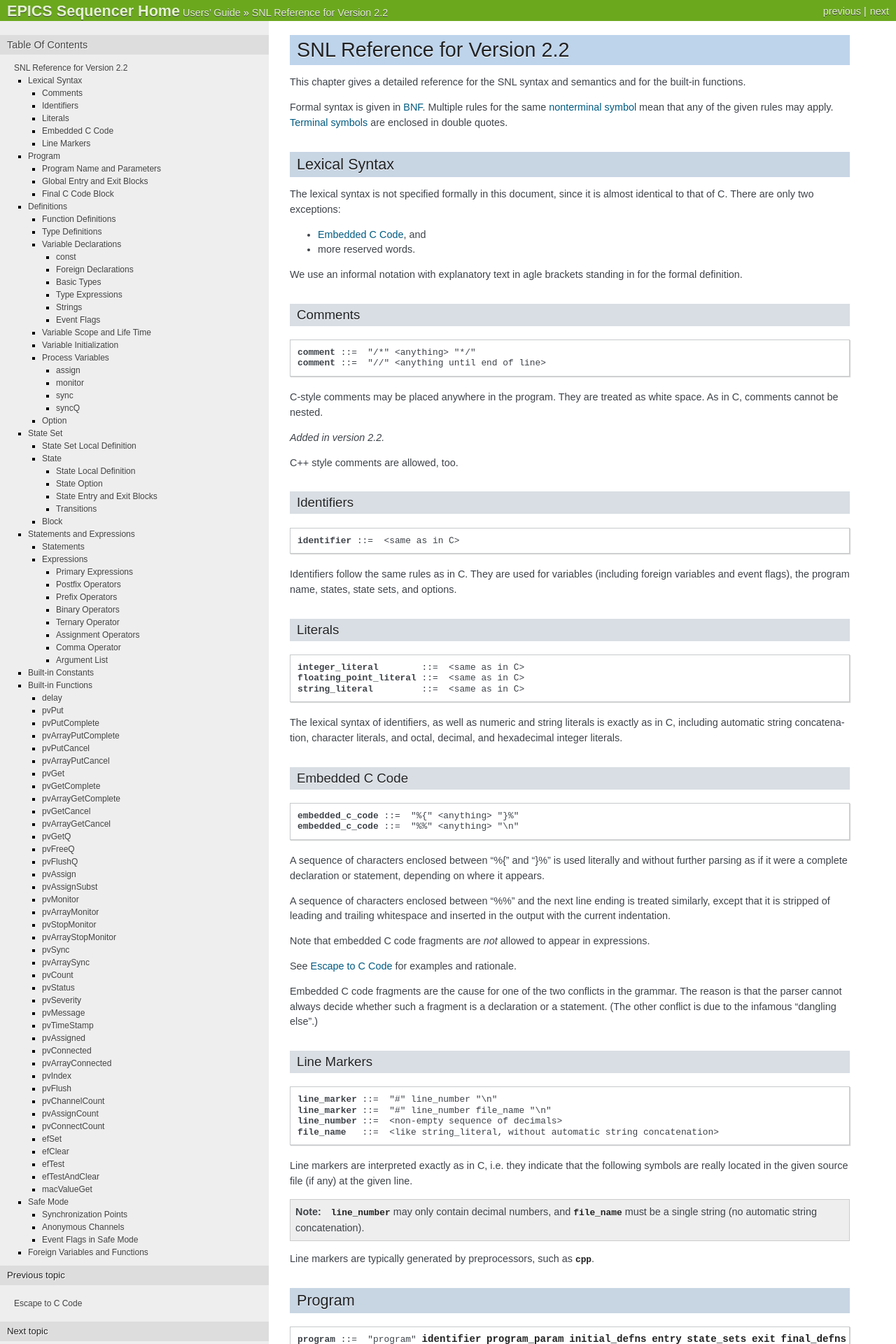
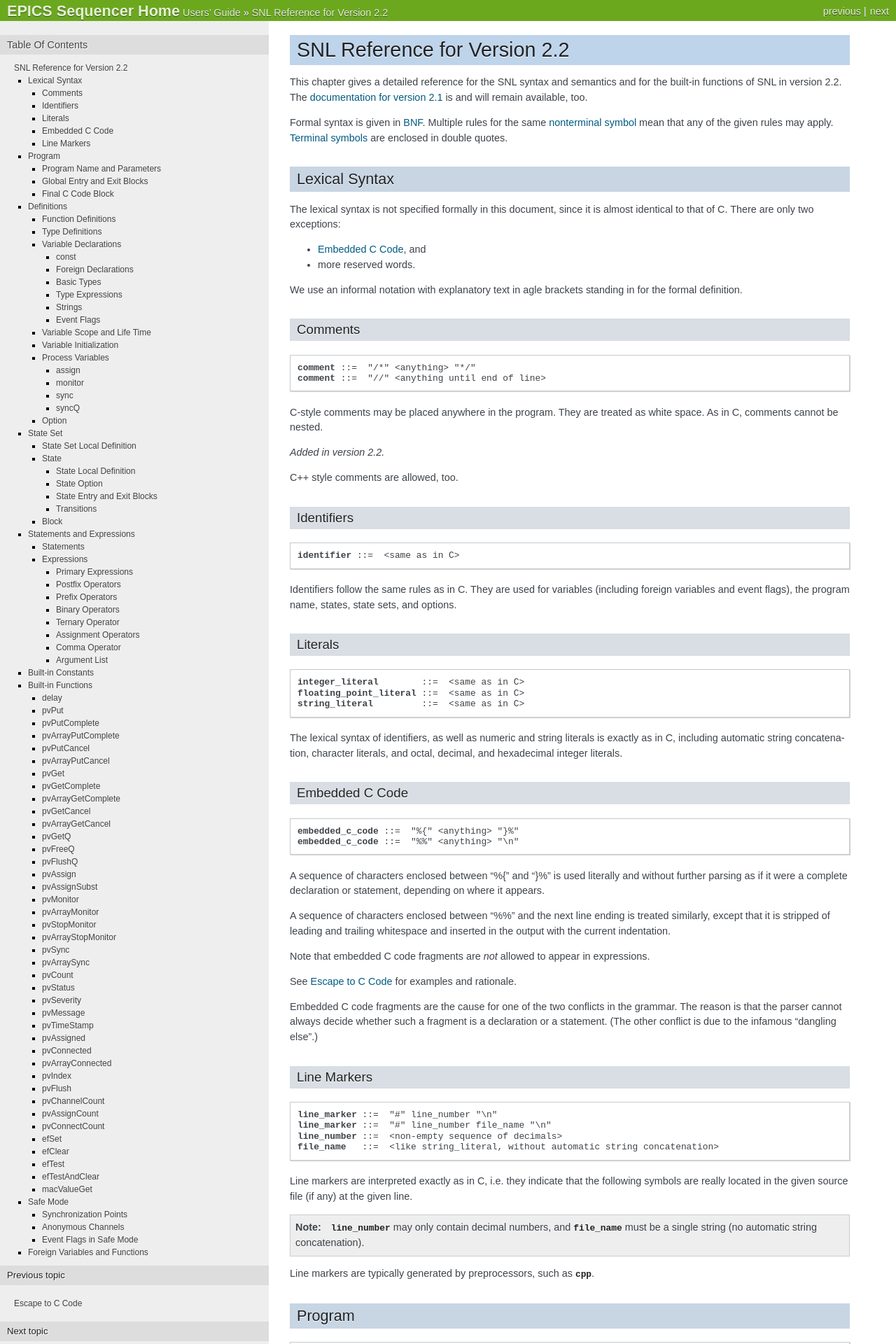
Before and after one commit to jeonghanlee/sequencer-2-2, a Sphinx documentation site: the page built from documentation/Reference.txt, in a window 1280 px wide. Shown: the top 1920 px of the page at 70% size. Built offline with Sphinx 7.4.7, drawn with Linux system fonts in a browser that asks for light colours; pages that are not in the unit, such as notebooks, are missing from menus.

Commit message:
docs: add a link to version 2.1 to the reference

```diff
--- a/documentation/Reference.txt
+++ b/documentation/Reference.txt
@@ -1,8 +1,9 @@
 SNL Reference for Version 2.2
 =============================
 
-This chapter gives a detailed reference for the SNL syntax and semantics
-and for the built-in functions.
+This chapter gives a detailed reference for the SNL syntax and semantics and
+for the built-in functions of SNL in version 2.2. The `documentation for
+version 2.1`_ is and will remain available, too.
 
 Formal syntax is given in `BNF`_. Multiple rules for the same
 `nonterminal symbol`_ mean that any of the given rules may apply. `Terminal
@@ -11,6 +12,7 @@
 .. _BNF: http://en.wikipedia.org/wiki/Backus-Naur_Form
 .. _nonterminal symbol: http://en.wikipedia.org/wiki/Terminal_and_nonterminal_symbols#Nonterminal_symbols
 .. _terminal symbols: http://en.wikipedia.org/wiki/Terminal_and_nonterminal_symbols#Terminal_symbols
+.. _documentation for version 2.1: http://www-csr.bessy.de/control/SoftDist/sequencer-2-1/Reference.html
 
 Lexical Syntax
 --------------
```
